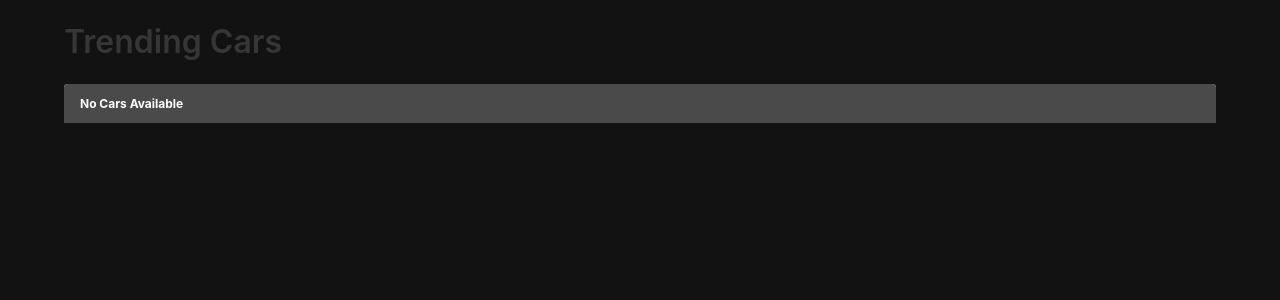
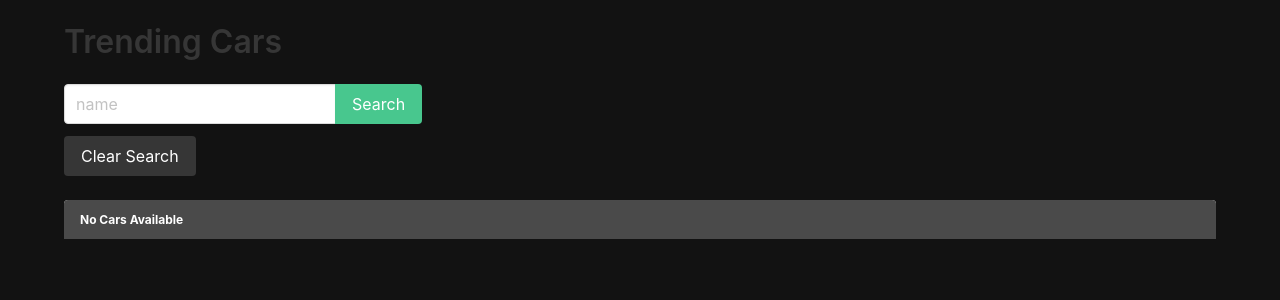
Before and after one commit to dev-slater/CarCollector, a Django app: page /cars/ in a window 1280 px wide. Shown: the part 52-352 px from the top of the page. Run offline with Django 3.2, Linux system fonts and the light colour scheme; data that the repository does not hold is empty.

Commit message:
search bar and dynamic header

```diff
--- a/main_app/templates/car_list.html
+++ b/main_app/templates/car_list.html
@@ -2,7 +2,21 @@
 {% block title %}Cars{% endblock  %}
 {% block content %}
 
-<h1 class="title pt-5">Trending Cars</h1>
+<h1 class="title pt-5">{{header}}</h1>
+
+<form class="mb-5" method="get">
+  <div class="field has-addons">
+    <div class="control">
+      <!--  Our input will search by name of artist  -->
+      <input class="input" type="text" name="name" placeholder="name" />
+    </div>
+    <div class="control">
+      <input class="button is-success" type="submit" value="Search" />
+    </div>
+  </div>
+  <!--  This anchor tag will redirect back to artist list without a query param -->
+  <a class="button is-dark" href="{% url 'car_list' %}">Clear Search</a>
+</form>
 <div class="gallery">
   {% for Cars in Cars %}
   <a href="">
--- a/main_app/views.py
+++ b/main_app/views.py
@@ -27,5 +27,13 @@ class CarList(TemplateView):
 
     def get_context_data(self, **kwargs):
         context = super().get_context_data(**kwargs)
-        context["Cars"] = Cars.objects.all()
+
+        name = self.request.GET.get("name")
+
+        if name != None:
+                context["Cars"] = Cars.objects.filter(name__icontains=name)
+                context["header"] = f"Searching for {name}"
+        else:
+                context["Cars"] = Cars.objects.all()
+                context["header"] = "Trending Cars"
         return context
```
